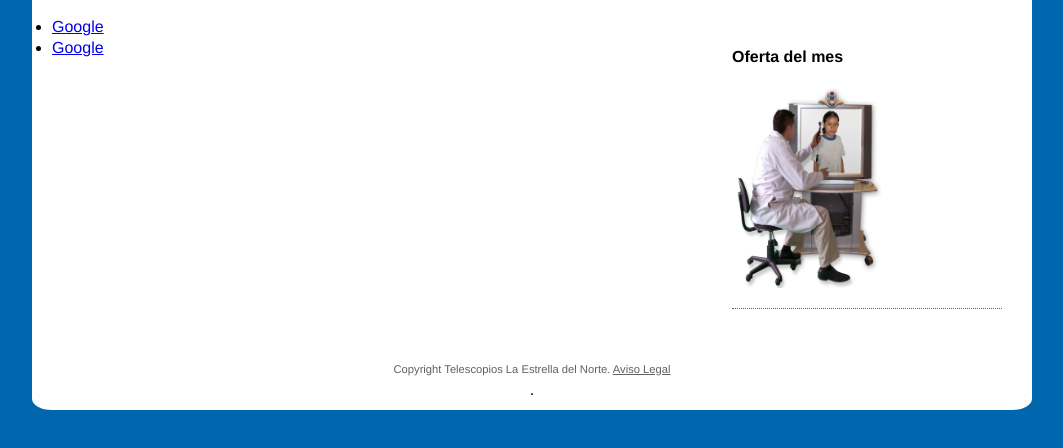
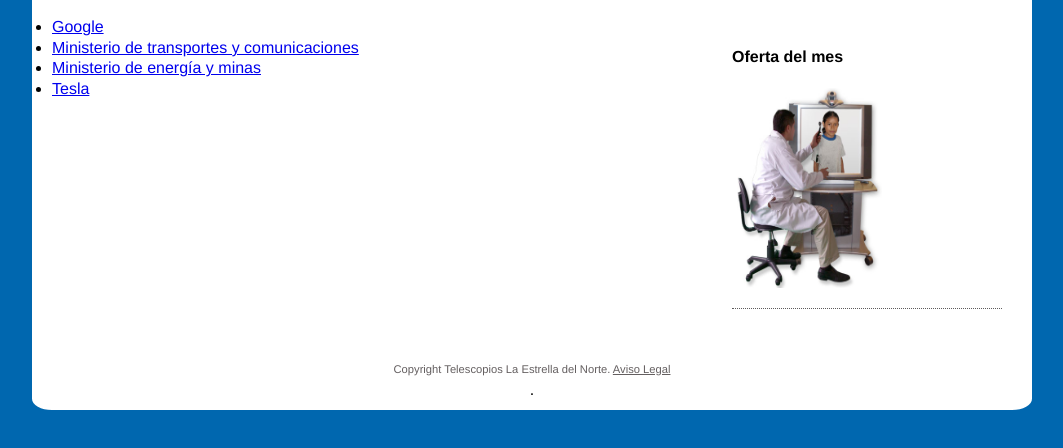
Before and after one commit to 07759793/Semana3, a plain HTML site: page enlaces.html in a window 1280 px wide. Shown: the part 168-616 px from the top of the page, without its empty margins (108-1171 px from the left). Drawn offline with Linux system fonts and the light colour scheme.

Commit message:
Update enlaces.html

```diff
--- a/enlaces.html
+++ b/enlaces.html
@@ -39,7 +39,9 @@
 <h1>Enlaces</h1>
 <ul>
 <li><a href="http://google.es">Google</a></li>
-<li><a href="https://mtc.gob.pe">Google</a></li>
+<li><a href="https://mtc.gob.pe">Ministerio de transportes y comunicaciones</a></li>
+<li><a href="https://www.gob.pe/minem">Ministerio de energía y minas</a></li>
+<li><a href="https://www.tesla.com/es_es">Tesla</a></li>
 </ul>
 </article>
 </section>
```
